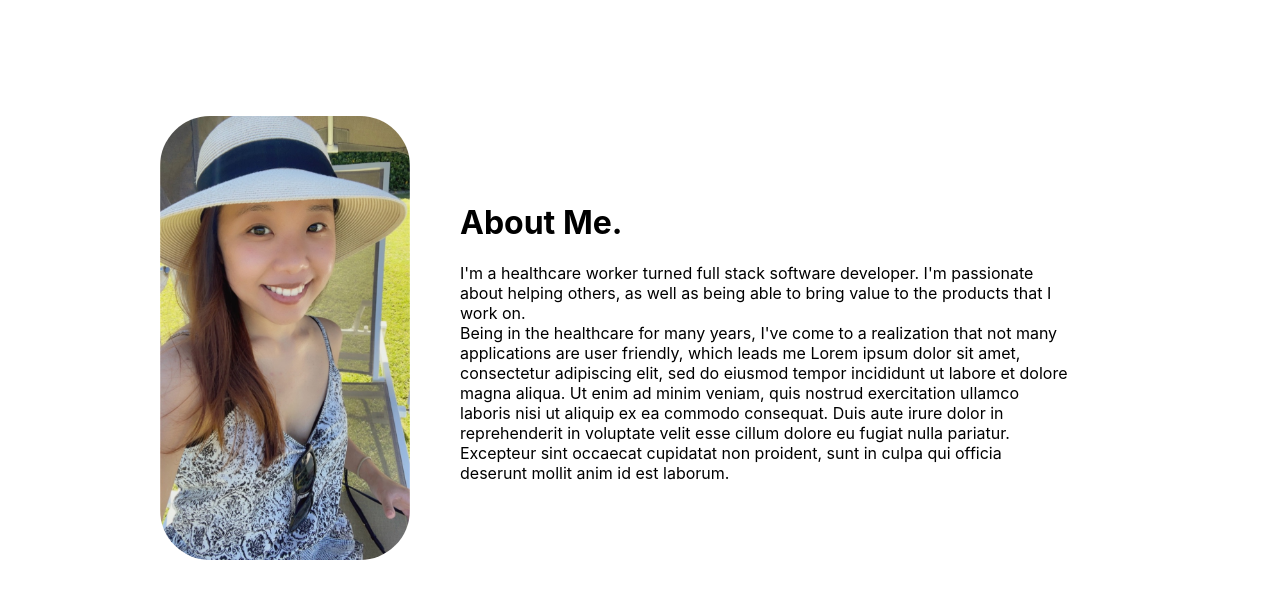
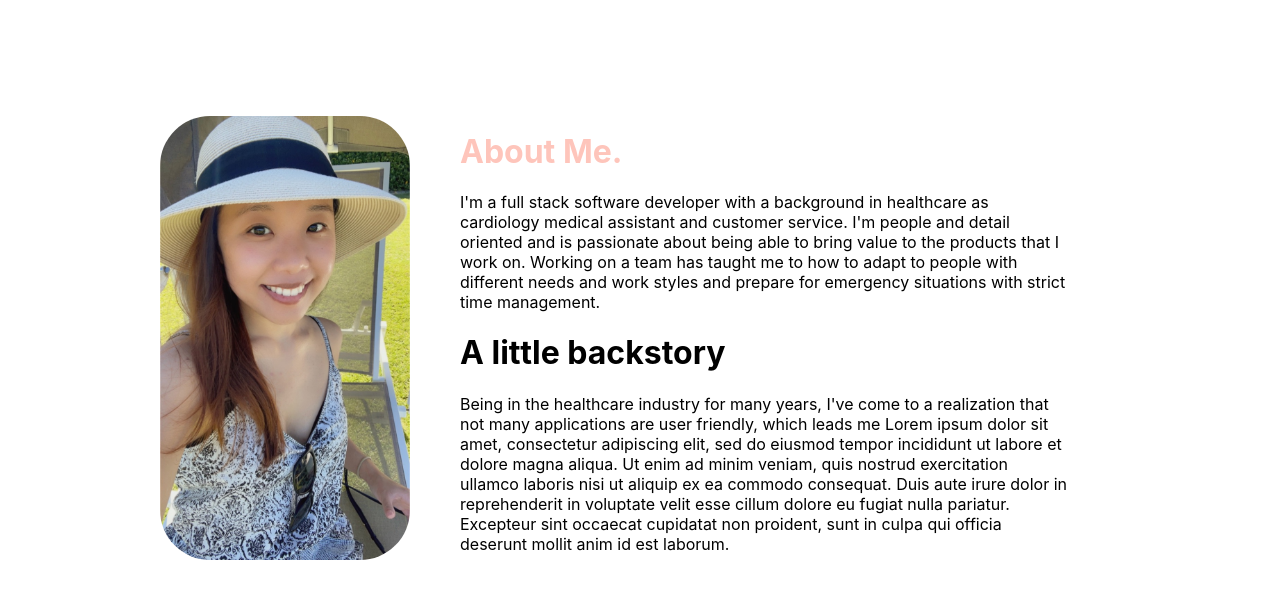
Before and after one commit to emonree/personal-portfolio, a React (Create React App) app: page / in a window 1280 px wide. Shown: the part 980-1584 px from the top of the page. Built offline with nearby package versions, Linux system fonts and the light colour scheme.

Commit message:
added content

```diff
--- a/src/components/AboutMe.css
+++ b/src/components/AboutMe.css
@@ -15,3 +15,7 @@
 .about-me .container .content {
   padding: 50px;
 }
+
+.title-about-me {
+  color: #FEC5BB;
+}
--- a/src/components/AboutMe.js
+++ b/src/components/AboutMe.js
@@ -10,14 +10,14 @@ const AboutMe = () => {
           <img className="img" src={Image} />
         </div>
         <div className="content">
-          <h1>About Me.</h1>
+          <h1 className="title-about-me">About Me.</h1>
 
           <p>
-            I'm a healthcare worker turned full stack software developer. I'm
-            passionate about helping others, as well as being able to bring
-            value to the products that I work on.
-            <br />
-            Being in the healthcare for many years, I've come to a realization
+            I'm a full stack software developer with a background in healthcare as cardiology medical assistant and customer service. I'm people and detail oriented and is passionate about being able to bring value to the products that I work on. Working on a team has taught me to how to adapt to people with different needs and work styles and prepare for emergency situations with strict time management.
+
+            <h1>A little backstory</h1>
+
+            Being in the healthcare industry for many years, I've come to a realization
             that not many applications are user friendly, which leads me Lorem
             ipsum dolor sit amet, consectetur adipiscing elit, sed do eiusmod
             tempor incididunt ut labore et dolore magna aliqua. Ut enim ad minim
```
